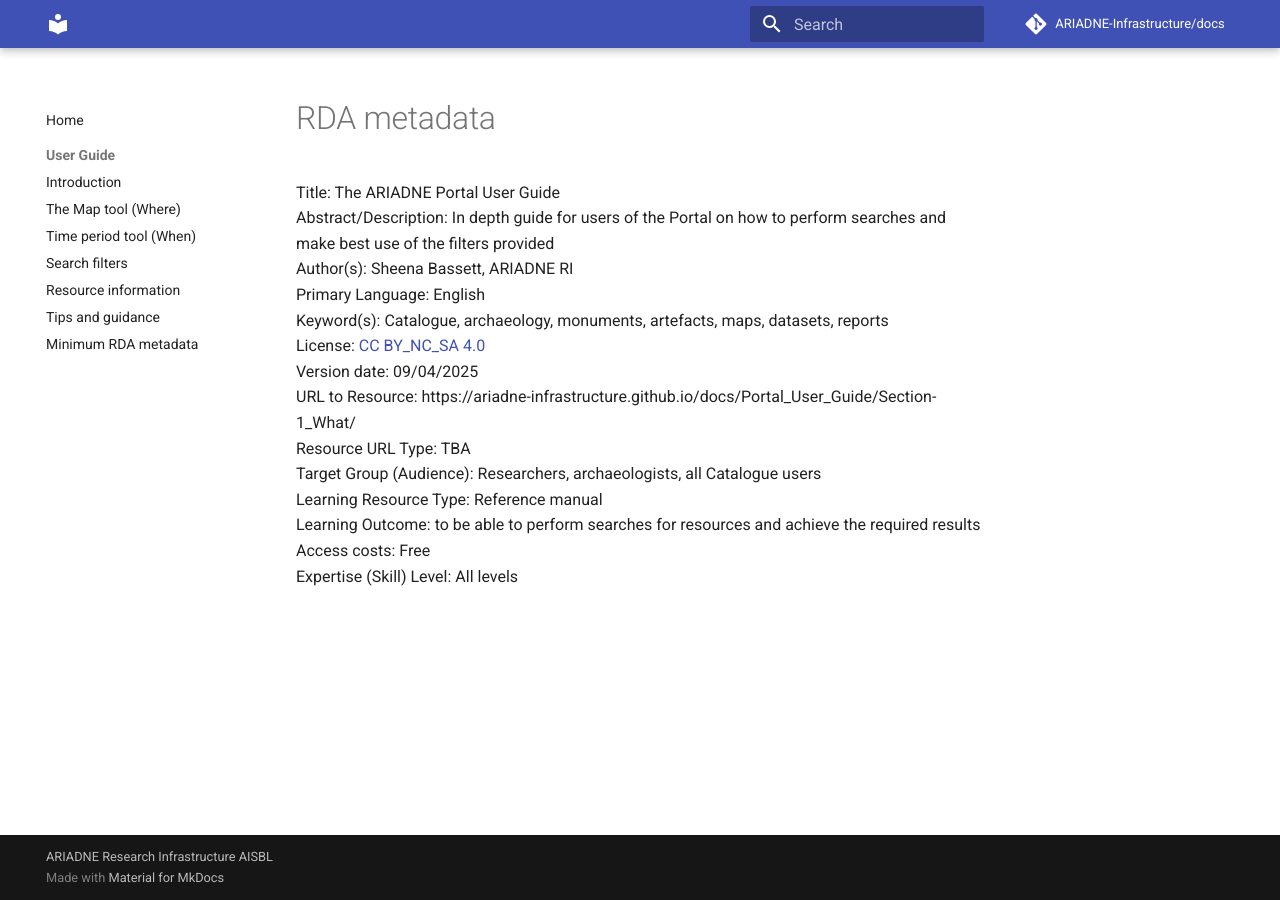
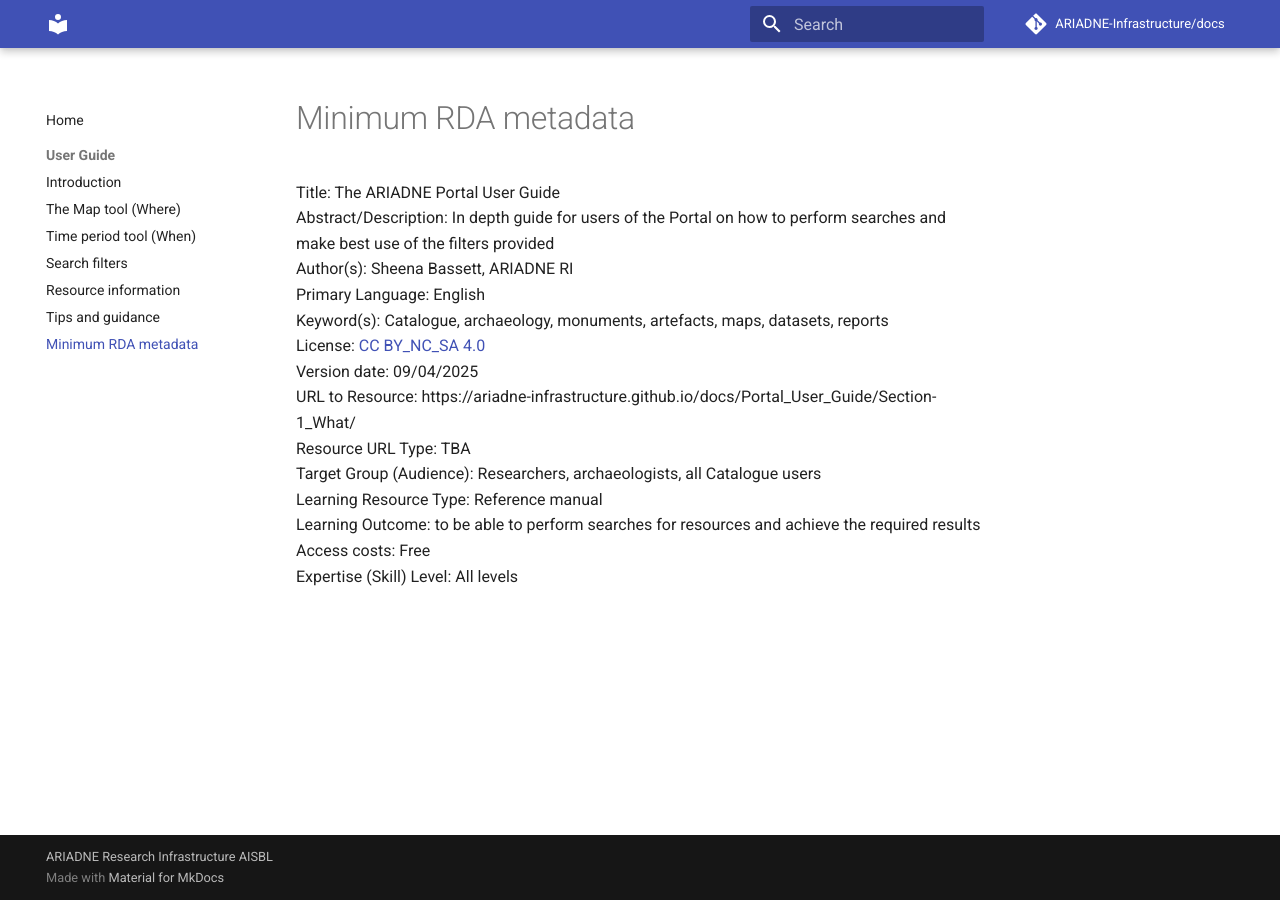
Before and after one commit to uoy-ads/hsds-data-catalogue-docs, an MkDocs documentation site: the page built from docs/Portal_User_Guide/RDA_metadata.md, in a window 1280 px wide. Built offline with MkDocs 1.6.1 and Material for MkDocs 9.7.7, drawn with Linux system fonts in a browser that asks for light colours; comment, search, counter and statistics services are not loaded; some of the changed lines change nothing that is shown.

Commit message:
Update mkdocs.yml

```diff
--- a/mkdocs.yml
+++ b/mkdocs.yml
@@ -25,4 +25,4 @@
     - Search filters: Portal_User_Guide/Section-4_Search_Filters.md
     - Resource information: Portal_User_Guide/Section-5_Resources.md
     - Tips and guidance: Portal_User_Guide/Section-6_Tips_and_guidance.md
-    - Minimum RDA metadata: Portal_User_Guide/
+    - Minimum RDA metadata: Portal_User_Guide/RDA_metadata.md
```
